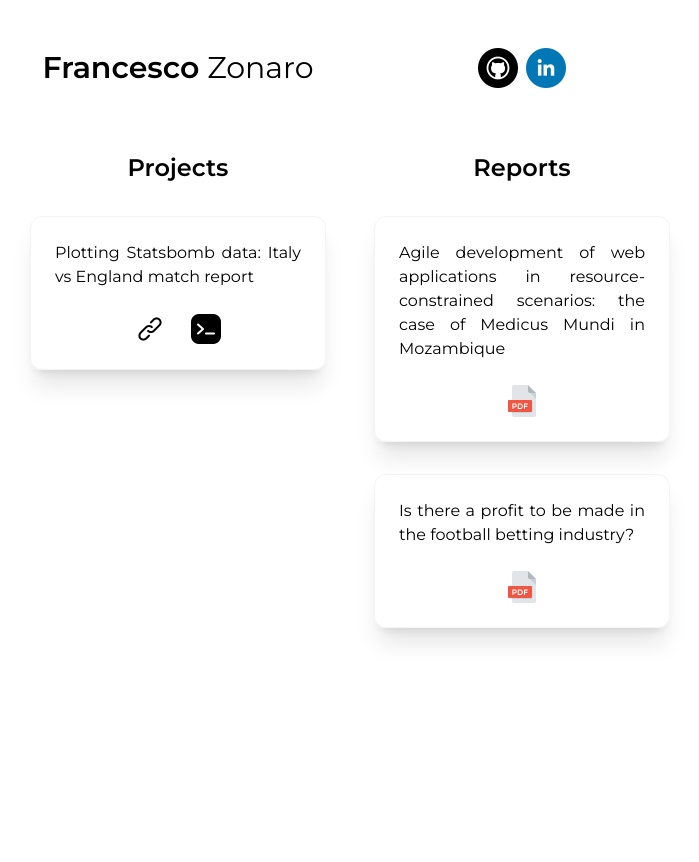
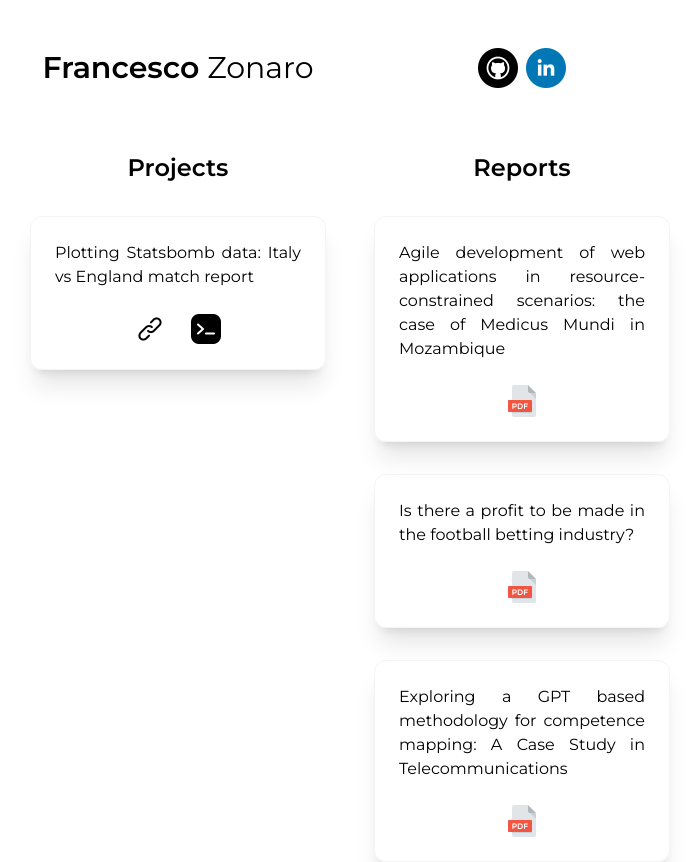
Before and after one commit to francescozonaro/francescozonaro.github.io, a React (Vite) app: page / in a window 1280 px wide. Shown: the whole page, without its empty margins (290-989 px from the left). Before the commit the page ends 800 px from the top, so only its background shows below. Built offline with nearby package versions, Linux system fonts and the light colour scheme; a web font is replaced by a local one.

Commit message:
aemfiber report

```diff
--- a/src/App.jsx
+++ b/src/App.jsx
@@ -70,6 +70,18 @@ function App() {
               </a>
             </div>
           </div>
+
+          <div class="project">
+            <div class="projectName">
+              Exploring a GPT based methodology for competence mapping: A Case
+              Study in Telecommunications
+            </div>
+            <div className="project-links">
+              <a href="pdf/report-aemfiber.pdf" target="_blank">
+                <img src="img/report.png" />
+              </a>
+            </div>
+          </div>
         </div>
       </div>
     </div>
```
Also changed, not shown: 1 other file (tests, documents, lock files or other folders).
